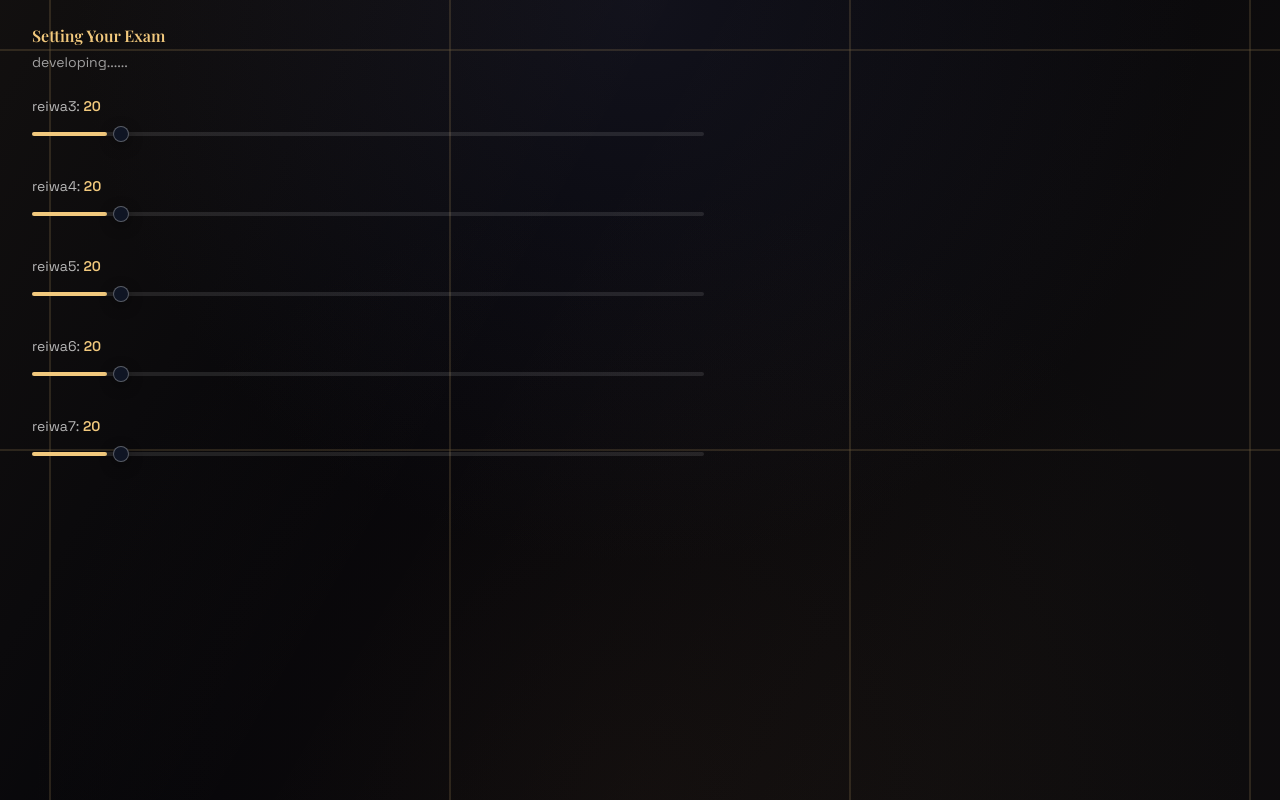
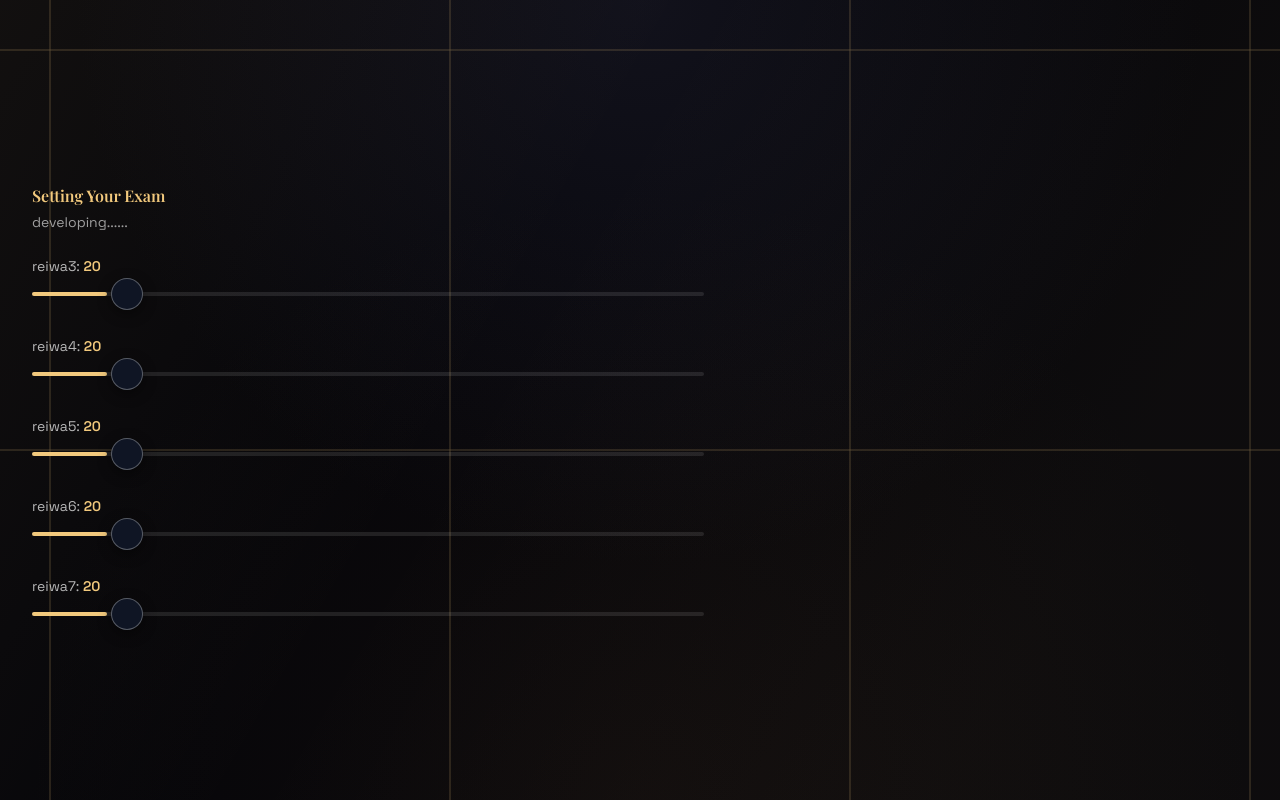
Before and after one commit to devryuya2007/kakotan-web, a React (Vite) app in the folder main/: page /pages/user-config in a window 1280 px wide. Built offline with nearby package versions, Linux system fonts and the light colour scheme.

Commit message:
UI調整中

```diff
--- a/main/src/pages/userConfig/userConfig.tsx
+++ b/main/src/pages/userConfig/userConfig.tsx
@@ -18,7 +18,7 @@ export default function UserConfig() {
 
   return (
     <AppLayout>
-      <section className='flex h-full w-full flex-col gap-6 py-6'>
+      <section className='flex h-full w-full select-none flex-col justify-center gap-6 py-6'>
         <header className='space-y-1'>
           <h1 className='text-[#f2c97d]'>Setting Your Exam</h1>
           <p className='text-sm text-white/60'>developing......</p>
@@ -44,7 +44,7 @@ export default function UserConfig() {
                 <Slider.Track className='relative h-1 flex-1 rounded-full bg-white/10'>
                   <Slider.Range className='absolute h-full rounded-full bg-[#f2c97d]' />
                 </Slider.Track>
-                <Slider.Thumb className='ml-4 block h-4 w-4 rounded-full border border-white/30 bg-[#0f1524] shadow-[0_4px_14px_rgba(0,0,0,0.45)] focus-visible:outline-none focus-visible:ring-2 focus-visible:ring-[#f2c97d]' />
+                <Slider.Thumb className='ml-4 block h-8 w-8 rounded-full border border-white/30 bg-[#0f1524] shadow-[0_4px_14px_rgba(0,0,0,0.45)] focus-visible:outline-none focus-visible:ring-2 focus-visible:ring-[#f2c97d]' />
               </Slider.Root>
             </div>
           ))}
```
